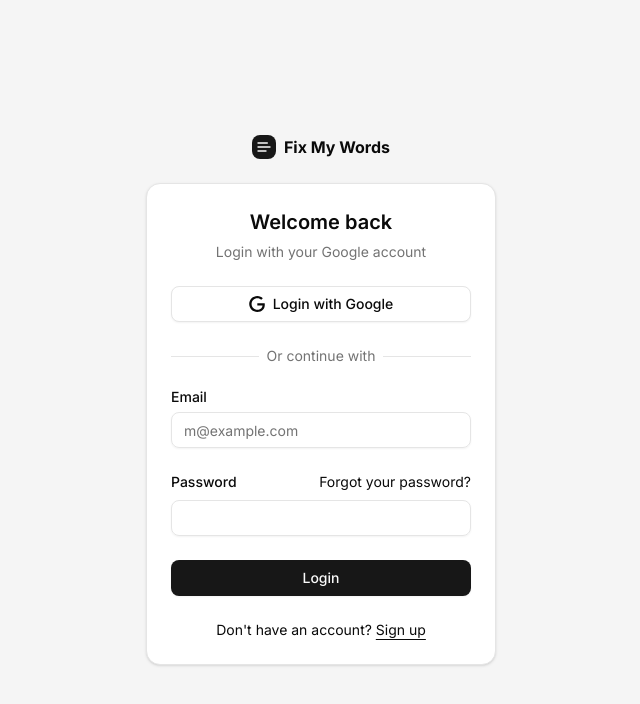
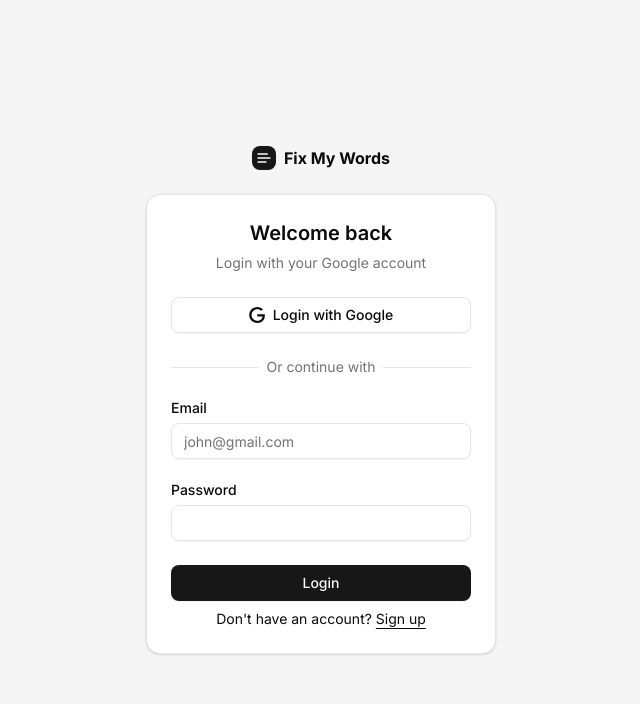
Before and after one commit to i-niranjan/FixMyWords--beta, a React (Vite) app: page /auth in a window 1280 px wide. Shown: the top 704 px of the page, without its empty margins (319-959 px from the left). Built offline with nearby package versions, Linux system fonts and the light colour scheme; no server answers.

Commit message:
Register user already exits bug sorted

```diff
--- a/src/components/Auth/LoginForm.jsx
+++ b/src/components/Auth/LoginForm.jsx
@@ -1,6 +1,8 @@
 import React from "react";
-
+import loginSchema from "@/lib/schemas/loginSchema";
 import { Button } from "@/components/ui/button";
+import { useForm } from "react-hook-form";
+import { zodResolver } from "@hookform/resolvers/zod";
 import {
   Card,
   CardContent,
@@ -8,9 +10,38 @@
   CardHeader,
   CardTitle,
 } from "@/components/ui/card";
+import {
+  Form,
+  FormControl,
+  FormField,
+  FormItem,
+  FormLabel,
+  FormMessage,
+} from "@/components/ui/form";
 import { Input } from "@/components/ui/input";
-import { Label } from "@/components/ui/label";
+import { login } from "@/service/authService";
+
 export default function LoginForm({ setAuthState }) {
+  const loginform = useForm({
+    resolver: zodResolver(loginSchema),
+    defaultValues: {
+      email: "",
+      password: "",
+    },
+  });
+
+  const onSubmit = async (data) => {
+    console.log("clicked");
+
+    try {
+      await login({
+        email: data.email,
+        password: data.password,
+      });
+    } catch (error) {
+      toast("Error while login the user : ", error.message);
+    }
+  };
   return (
     <>
       <div className="w-[350px]">
@@ -20,7 +51,6 @@
             <CardDescription>Login with your Google account</CardDescription>
           </CardHeader>
           <CardContent>
-            <form>
             <div className="grid gap-6">
               <div className="flex flex-col gap-4">
                 <Button variant="outline" className="w-full">
@@ -38,29 +68,53 @@
                   Or continue with
                 </span>
               </div>
+              <Form {...loginform}>
+                <form onSubmit={loginform.handleSubmit(onSubmit)}>
                   <div className="grid gap-6">
                     <div className="grid gap-2">
-                    <Label htmlFor="email">Email</Label>
+                      <FormField
+                        control={loginform.control}
+                        name="email"
+                        render={({ field }) => (
+                          <FormItem>
+                            <FormLabel>Email</FormLabel>
+                            <FormControl>
                               <Input
-                      id="email"
                                 type="email"
-                      placeholder="m@example.com"
-                      required
+                                placeholder="john@gmail.com"
+                                {...field}
+                              />
+                            </FormControl>
+
+                            <FormMessage />
+                          </FormItem>
+                        )}
                       />
                     </div>
                     <div className="grid gap-2">
-                    <div className="flex items-center">
-                      <Label htmlFor="password">Password</Label>
-                      <a
-                        href="#"
-                        className="ml-auto text-sm underline-offset-4 hover:underline"
+                      <FormField
+                        control={loginform.control}
+                        name="password"
+                        render={({ field }) => (
+                          <FormItem>
+                            <FormLabel>Password</FormLabel>
+                            <FormControl>
+                              <Input
+                                type="password"
+                                placeholder=""
+                                {...field}
+                              />
+                            </FormControl>
+
+                            <FormMessage />
+                          </FormItem>
+                        )}
+                      />
+                    </div>
+                    <Button
+                      type="submit"
+                      className="w-full mb-2 cursor-pointer"
                     >
-                        Forgot your password?
-                      </a>
-                    </div>
-                    <Input id="password" type="password" required />
-                  </div>
-                  <Button type="submit" className="w-full">
                       Login
                     </Button>
                   </div>
@@ -73,8 +127,9 @@
                       Sign up
                     </a>
                   </div>
+                </form>
+              </Form>
             </div>
-            </form>
           </CardContent>
         </Card>
       </div>
--- a/src/components/Auth/RegisterForm.jsx
+++ b/src/components/Auth/RegisterForm.jsx
@@ -1,4 +1,4 @@
-import React, { useState } from "react";
+import React, { useContext } from "react";
 import { register } from "@/service/authService";
 import { zodResolver } from "@hookform/resolvers/zod";
 import registerSchema from "@/lib/schemas/registerSchema";
@@ -27,6 +27,7 @@
 
 export default function RegisterForm({ setAuthState }) {
   const navigate = useNavigate();
+
   const registerform = useForm({
     resolver: zodResolver(registerSchema),
     defaultValues: {
@@ -46,7 +47,10 @@
 
       navigate("/");
     } catch (error) {
-      toast("Error while registering the user : ", error.message);
+      const errorMessage =
+        error.response?.data?.message || "Something went wrong";
+
+      toast.error(`🚨 Error: ${errorMessage}`);
     }
   };
 
--- a/src/components/Navbar.jsx
+++ b/src/components/Navbar.jsx
@@ -1,4 +1,5 @@
 import React from "react";
+import { NavLink } from "react-router";
 import { Share, Moon, Sun, X } from "lucide-react";
 import {
   Drawer,
@@ -42,7 +43,15 @@
             </span>
           </a>
           <div className="flex md:order-2 gap-x-2 space-x-3 md:space-x-0 rtl:space-x-reverse">
-            <Button>Download</Button>
+            <NavLink
+              className="bg-gradient-to-r from-pink-500 to-purple-600 text-white px-6 py-2 rounded-sm cursor-pointer shadow-xl
+  hover:scale-105 hover:bg-gradient-to-r hover:from-purple-600 hover:to-pink-500
+  transition-transform duration-500 ease-in-out flex items-center gap-2"
+              to="/auth"
+            >
+              Login / Register 🚀
+            </NavLink>
+
             <Button variant="outline" size="icon">
               <Share />
             </Button>
--- a/src/context/authProvider.jsx
+++ b/src/context/authProvider.jsx
@@ -1,3 +1,5 @@
+// this context is not being used as i found it useless for this short app, we are directly calling service for reg and login.
+
 import { createContext, useState, useEffect } from "react";
 import { getToken, getUser, logout } from "../service/authService";
 
--- a/src/lib/schemas/loginSchema.js
+++ b/src/lib/schemas/loginSchema.js
@@ -0,0 +1,9 @@
+import { z } from "zod";
+
+const loginSchema = z.object({
+  email: z.string().min(1, { message: "Email is required" }),
+
+  password: z.string().min(1, { message: "Password is required" }),
+});
+
+export default loginSchema;
--- a/src/service/authService.js
+++ b/src/service/authService.js
@@ -16,16 +16,27 @@
     toast(response.data.message);
     return response.data;
   } catch (error) {
-    const errorMessage =
-      error.response?.data?.message || "Something went wrong";
-    toast(errorMessage);
+    throw error;
   }
 };
 
 export const login = async (email, password) => {
-  const response = await axios.post(`${API_URL}/login`, { email, password });
-  console.log("logged in");
-  return response.data;
+  console.log("triggered");
+
+  try {
+    const response = await axios.post(`${API_URL}/login`, {
+      email,
+      password,
+    });
+    console.log();
+
+    localStorage.setItem("token", response.data.token);
+    localStorage.setItem("name", response.data.user.name);
+    toast(response.data.message);
+    return response.data;
+  } catch (error) {
+    toast(errorMessage);
+  }
 };
 
 export const logout = () => {
```
Lines whose indentation alone changed are shown as unchanged.
